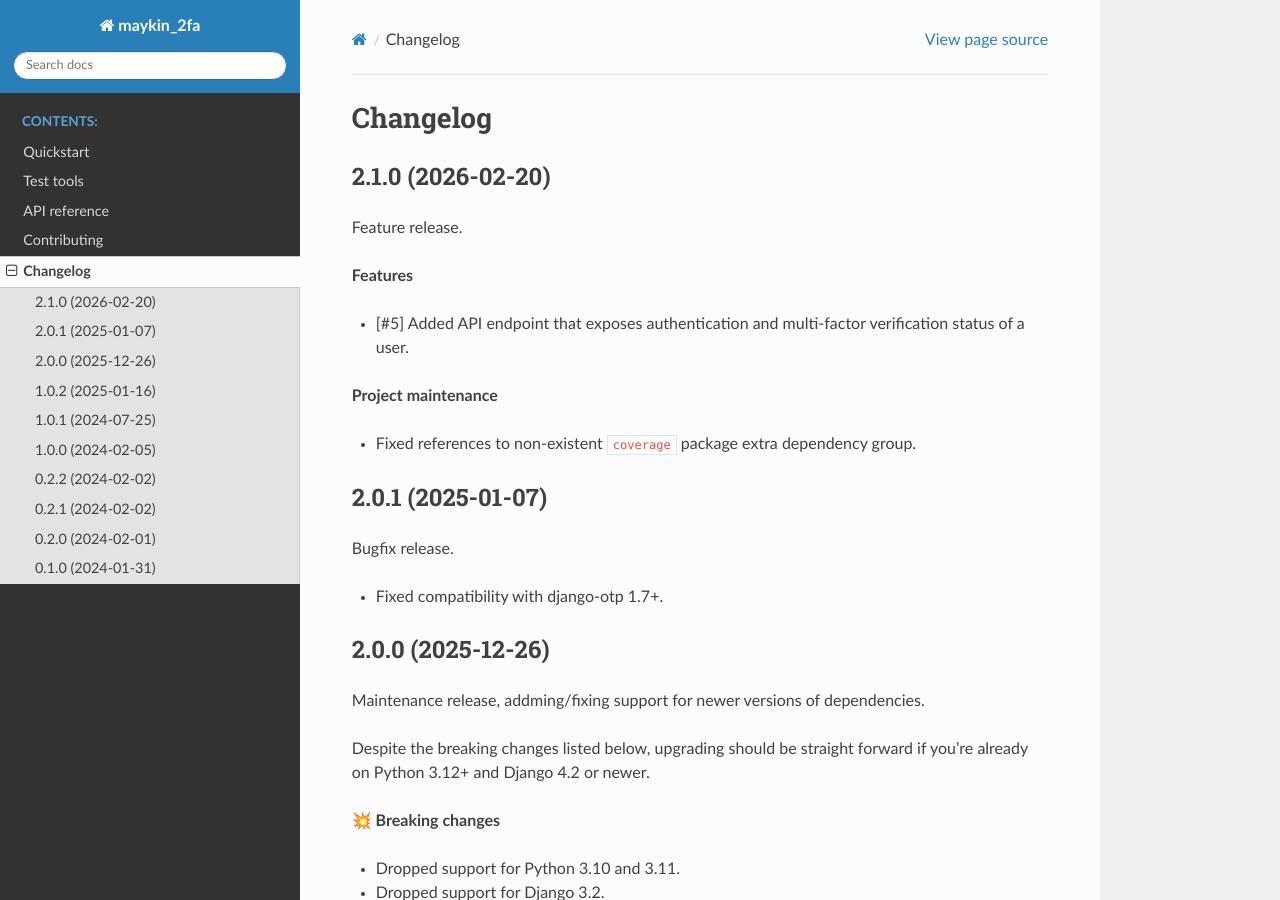
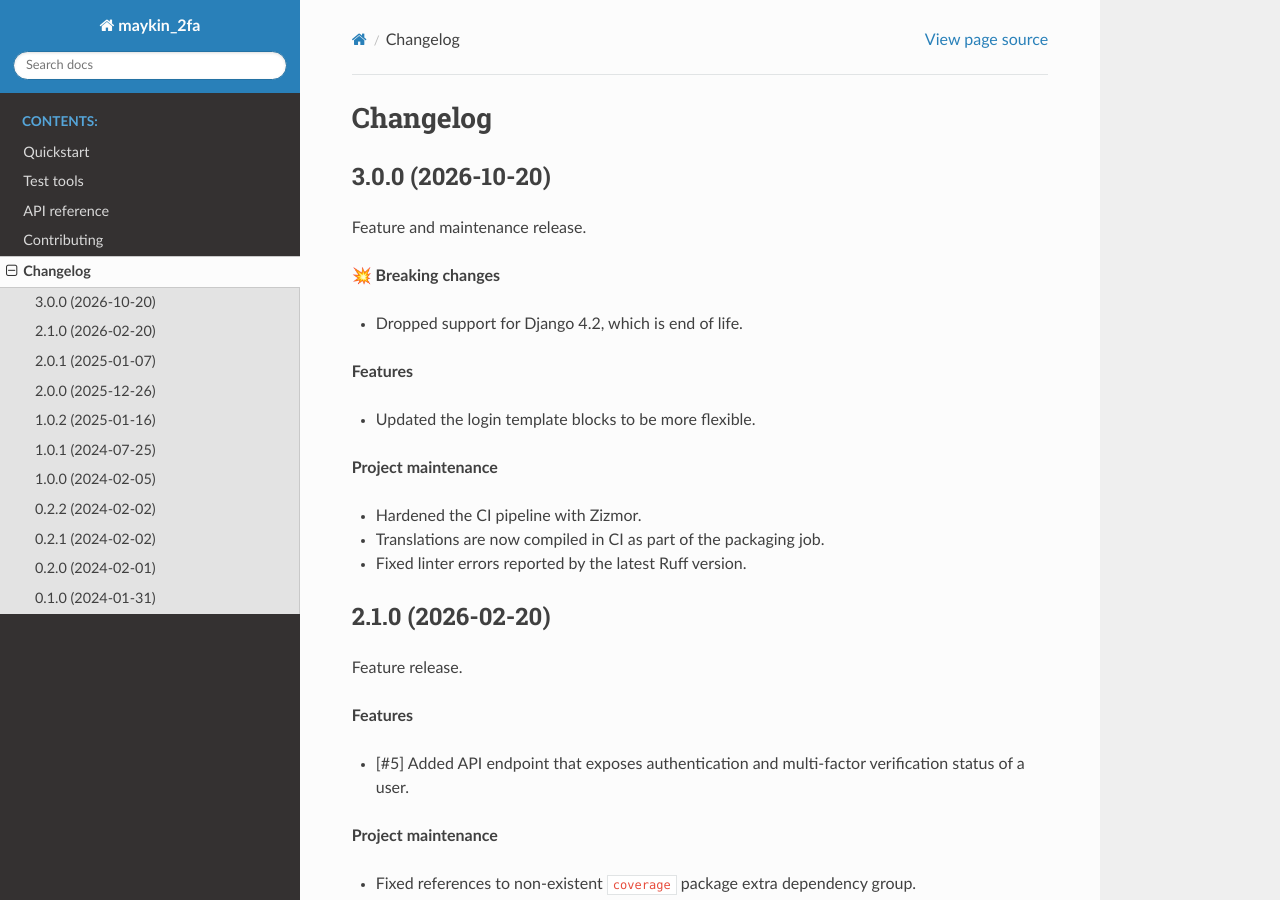
Before and after one commit to maykinmedia/maykin-2fa, a Sphinx documentation site: the page built from docs/changelog.rst, in a window 1280 px wide and 900 px high. Built offline with Sphinx 7.4.7 and the Read the Docs theme 3.1.0, drawn with Linux system fonts in a browser that asks for light colours.

Commit message:
:bookmark: Bump to 3.0.0 and update release notes

```diff
--- a/CHANGELOG.rst
+++ b/CHANGELOG.rst
@@ -1,6 +1,25 @@
 =========
 Changelog
 =========
+
+3.0.0 (2026-10-20)
+==================
+
+Feature and maintenance release.
+
+**💥 Breaking changes**
+
+* Dropped support for Django 4.2, which is end of life.
+
+**Features**
+
+* Updated the login template blocks to be more flexible.
+
+**Project maintenance**
+
+* Hardened the CI pipeline with Zizmor.
+* Translations are now compiled in CI as part of the packaging job.
+* Fixed linter errors reported by the latest Ruff version.
 
 2.1.0 (2026-02-20)
 ==================
--- a/README.rst
+++ b/README.rst
@@ -1,7 +1,7 @@
 Maykin 2FA
 ==========
 
-:Version: 2.1.0
+:Version: 3.0.0
 :Source: https://github.com/maykinmedia/maykin-2fa
 :Keywords: django, two factor, multi factor auth, mfa
 
--- a/docs/conf.py
+++ b/docs/conf.py
@@ -26,7 +26,7 @@ copyright = "2024, Maykin Media"
 author = "Maykin Media"
 
 # The full version, including alpha/beta/rc tags
-release = "2.1.0"
+release = "3.0.0"
 
 
 # -- General configuration ---------------------------------------------------
--- a/pyproject.toml
+++ b/pyproject.toml
@@ -4,7 +4,7 @@ build-backend = "setuptools.build_meta"
 
 [project]
 name = "maykin-2fa"
-version = "2.1.0"
+version = "3.0.0"
 description = "An opinionated integration of django-two-factor-auth in the Django admin interface."
 authors = [
     {name = "Maykin Media", email = "support@maykinmedia.nl"}
@@ -69,7 +69,7 @@ markers = [
 ]
 
 [tool.bumpversion]
-current_version = "2.1.0"
+current_version = "3.0.0"
 files = [
     {filename = "pyproject.toml"},
     {filename = "README.rst"},
```
